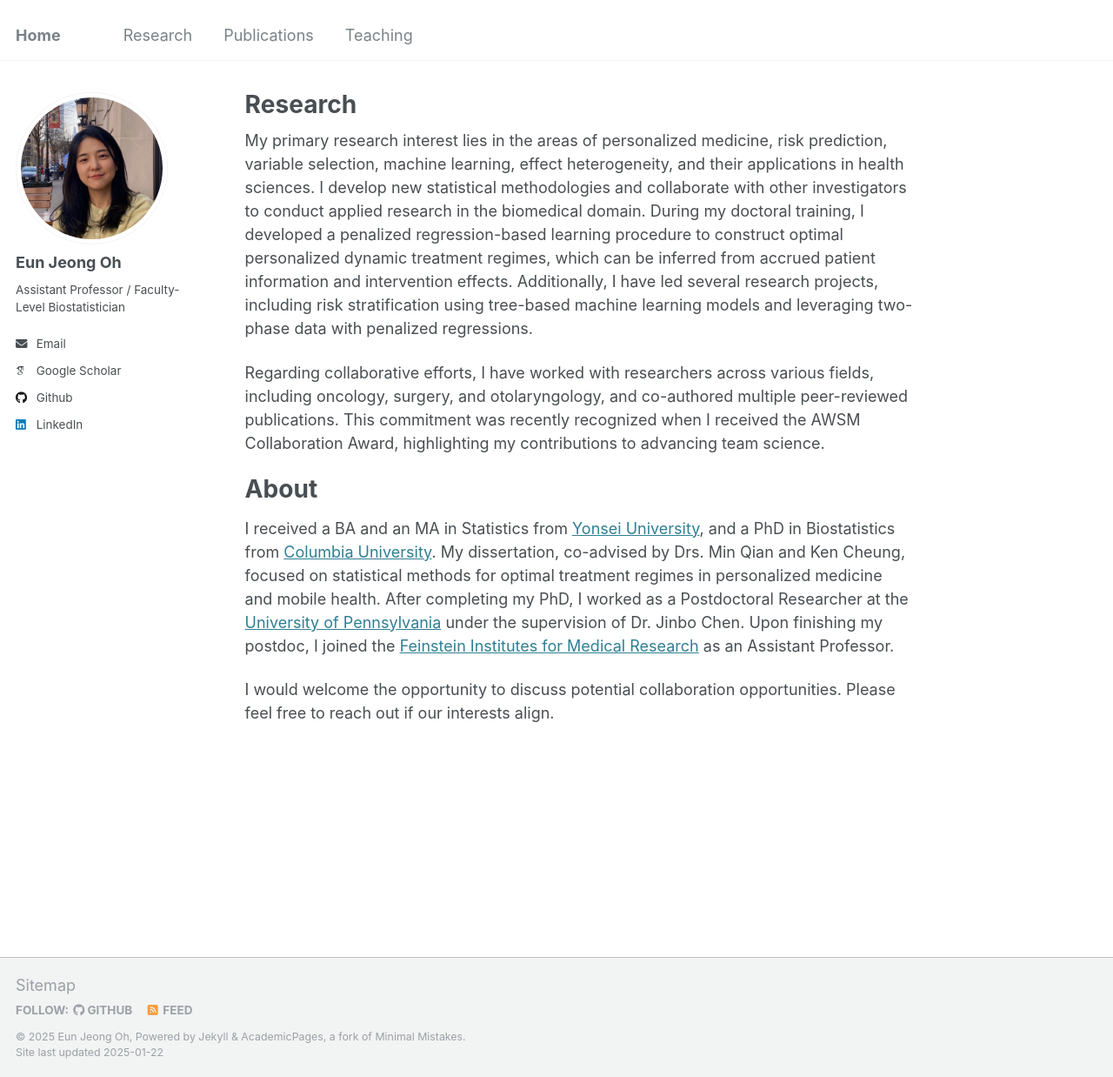
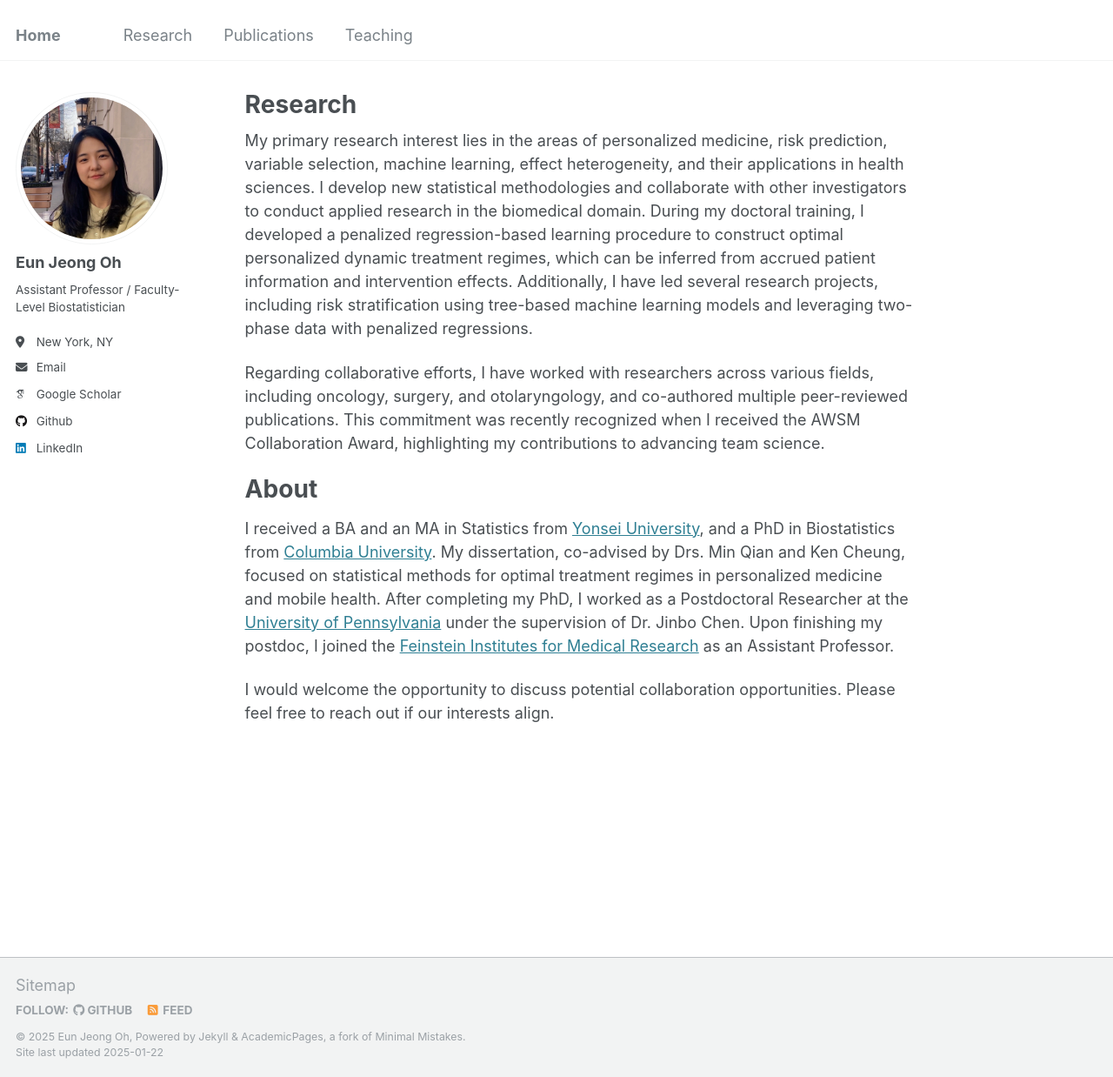
Before and after one commit to oheunj/oheunj.github.io, a Jekyll site: the page built from _pages/about.md, in a window 1280 px wide and 1238 px high. Shown: the whole window at 87% size. Built offline with Jekyll 4.4.1, drawn with Linux system fonts in a browser that asks for light colours; some web fonts are replaced.

Commit message:
Update _config.yml

```diff
--- a/_config.yml
+++ b/_config.yml
@@ -25,7 +25,7 @@ author:
   name             : "Eun Jeong Oh"
   pronouns         : # example: "she/her"
   bio              : "Assistant Professor / Faculty-Level Biostatistician"
-  location         : # "New York City"
+  location         : "New York, NY"
   employer         : # "Red Brick University"
   uri              : # URL
   email            : "eoh2@northwell.edu"
```
